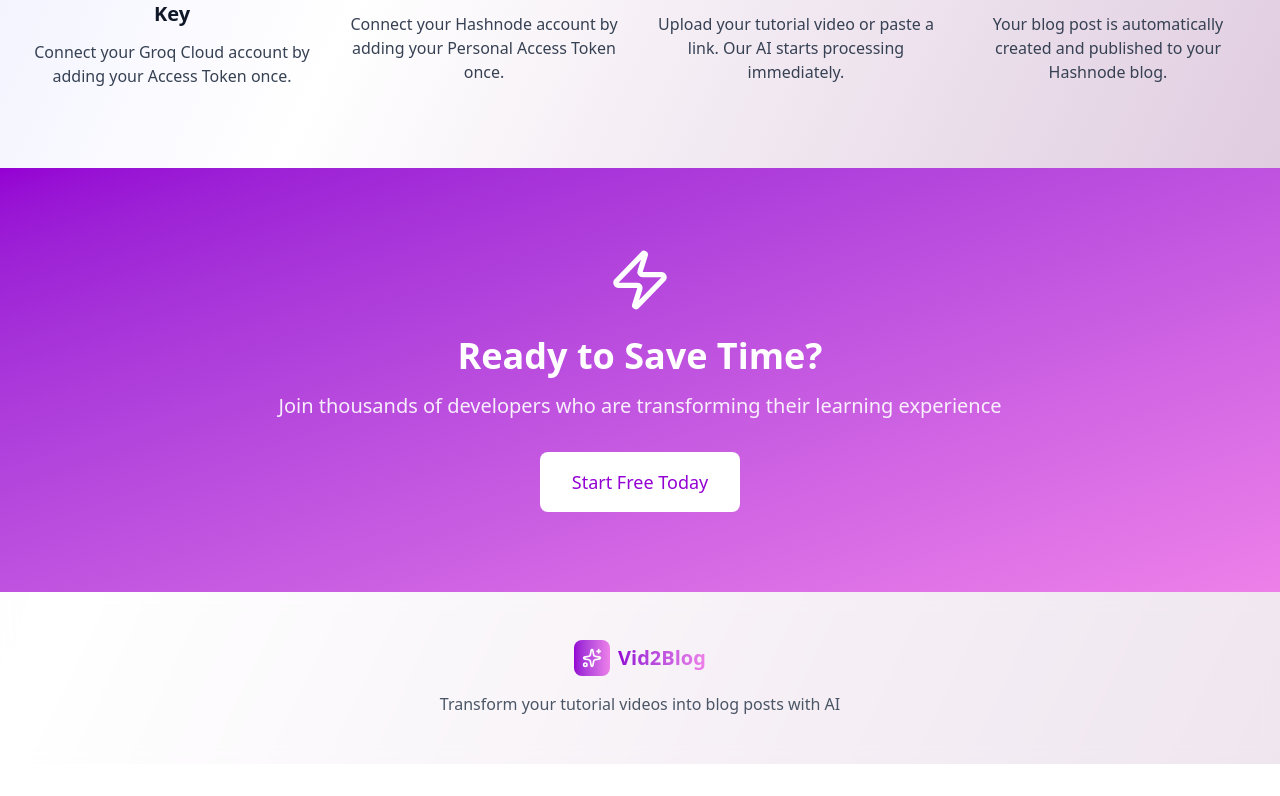
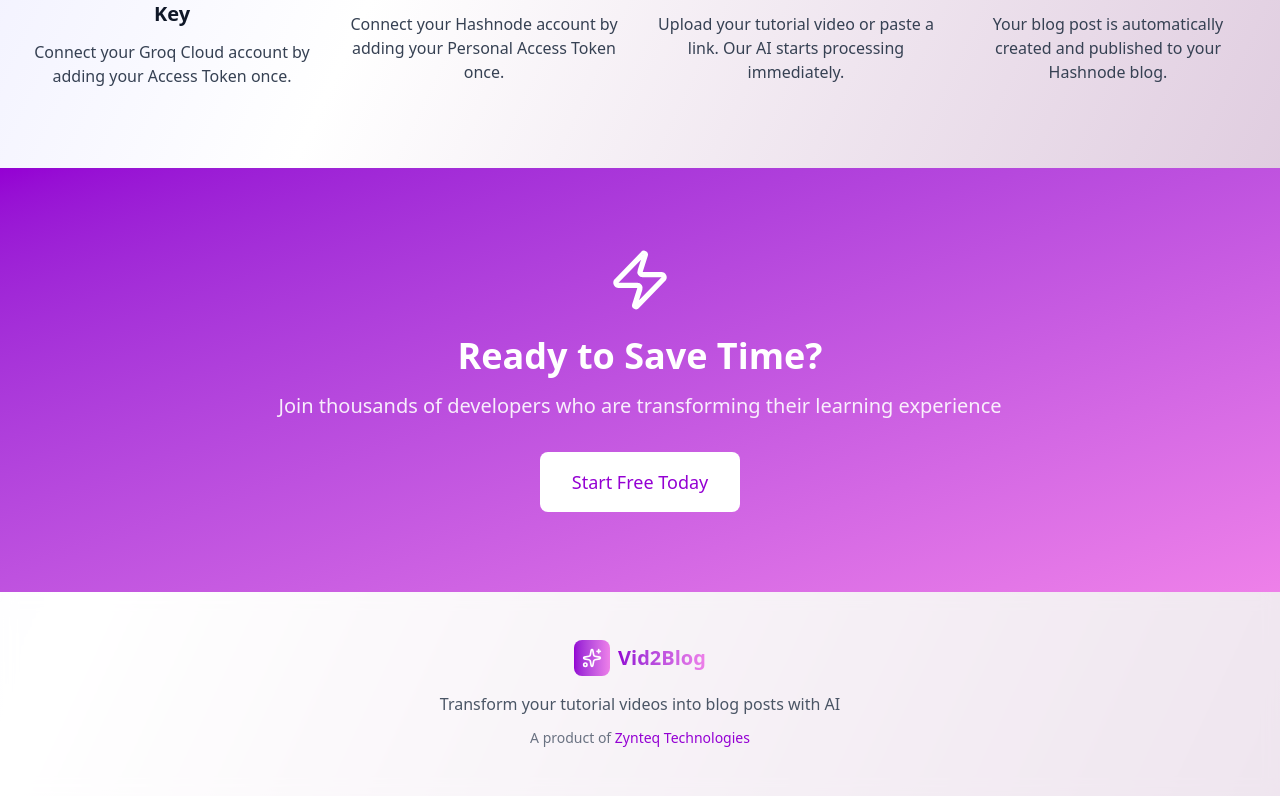
Before and after one commit to z5a4/video2blog-frontend, a React (Vite) app: page / in a window 1280 px wide. Shown: the part 1956-2752 px from the top of the page. Before the commit the page ends 2720 px from the top, so only its background shows below. Built offline with nearby package versions, Linux system fonts and the light colour scheme.

Commit message:
feat: add initial landing page and authentication components for user onboarding

```diff
--- a/src/components/LandingPage.jsx
+++ b/src/components/LandingPage.jsx
@@ -274,6 +274,9 @@
           <p className="text-gray-600">
             Transform your tutorial videos into blog posts with AI
           </p>
+          <p className="text-gray-500 text-sm mt-3">
+            A product of <a href="https://zynteqtechnologies.com" target="_blank" rel="noopener noreferrer" className="text-[#9400d3] hover:text-[#ee80e9] font-medium transition-colors">Zynteq Technologies</a>
+          </p>
         </div>
       </footer>
     </div>
```
